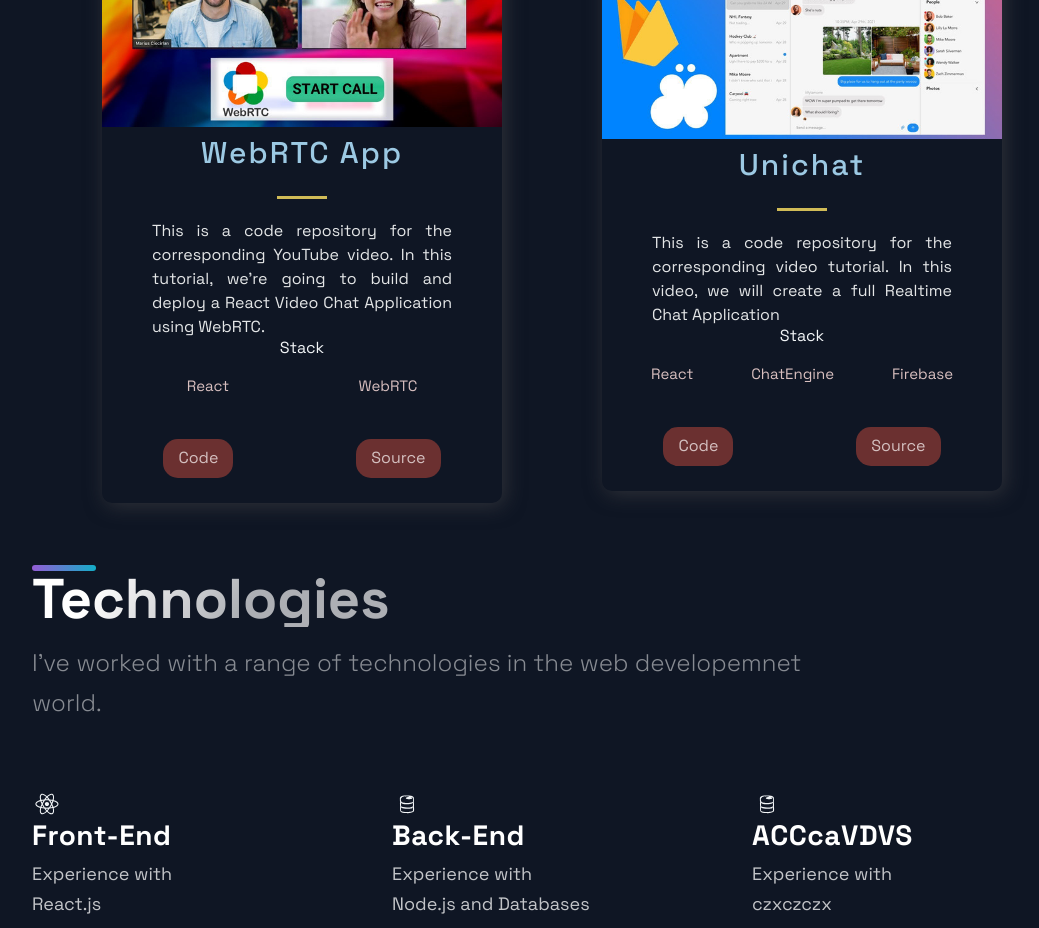
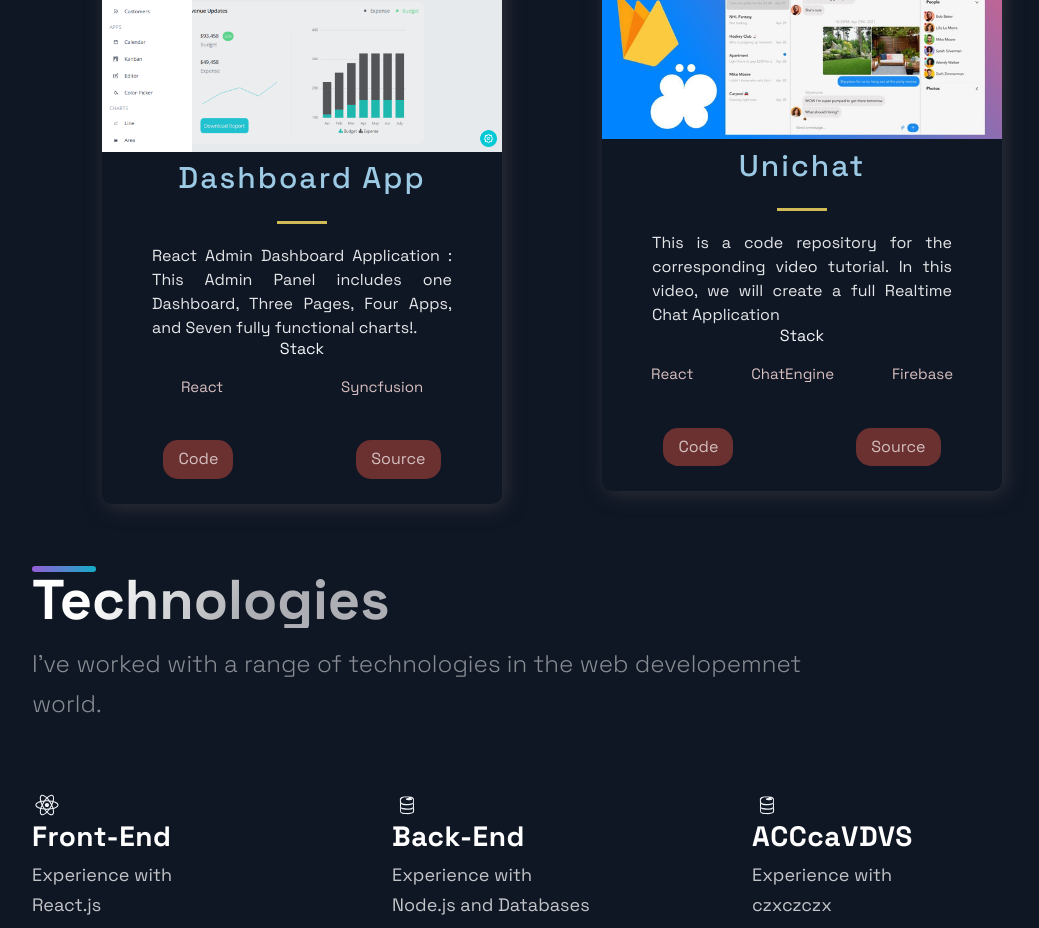
Before and after one commit to amandekate/portfolio, a Next.js app: page / in a window 1280 px wide. Shown: the part 1660-2588 px from the top of the page, without its empty margins (88-1127 px from the left). Built offline with nearby package versions, Linux system fonts and the light colour scheme.

Commit message:
Added project and updated link

```diff
--- a/src/constants/constants.js
+++ b/src/constants/constants.js
@@ -18,12 +18,12 @@
     id: 1,
   },
   {
-    title: 'WebRTC App',
-    description: "This is a code repository for the corresponding YouTube video. In this tutorial, we're going to build and deploy a React Video Chat Application using WebRTC.",
+    title: 'Dashboard App',
+    description: "React Admin Dashboard Application : This Admin Panel includes one Dashboard, Three Pages, Four Apps, and Seven fully functional charts!.",
       image: '/images/3.jpg',
-      tags: ['React', 'WebRTC'],
-    source: 'https://google.com',
-    visit: 'https://google.com',
+      tags: ['React', 'Syncfusion'],
+    source: 'https://github.com/amandekate/dashboard',
+    visit: 'https://dashboard-amandekate.vercel.app/',
     id: 2,
   },
   {
```
Also changed, not shown: public/images/3.jpg.
